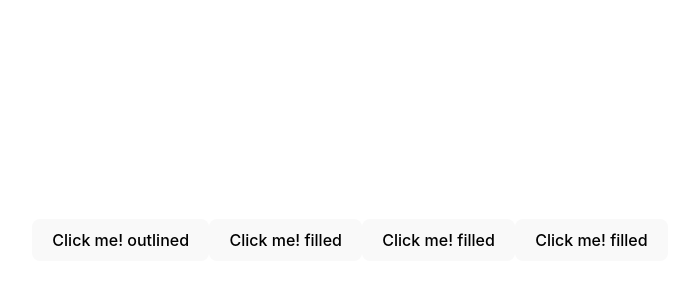
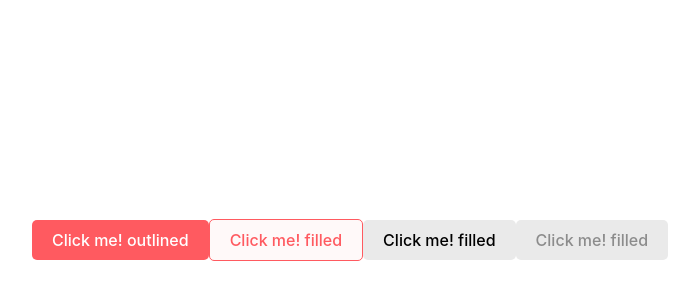
Before and after one commit to JoseCortez1/100LadrillosTest, a React (Vite) app: page / in a window 1280 px wide. Shown: the part 160-460 px from the top of the page, without its empty margins (290-989 px from the left). Built offline with nearby package versions, Linux system fonts and the light colour scheme.

Commit message:
Chore(StyledComponents): Added style to states of button

```diff
--- a/package.json
+++ b/package.json
@@ -11,7 +11,8 @@
   },
   "dependencies": {
     "react": "^18.2.0",
-    "react-dom": "^18.2.0"
+    "react-dom": "^18.2.0",
+    "styled-components": "^6.0.8"
   },
   "devDependencies": {
     "@types/react": "^18.2.15",
--- a/src/Components/Button.tsx
+++ b/src/Components/Button.tsx
@@ -1,7 +1,74 @@
 import { ButtonProps } from "../types";
 
-const Button = ({ onClick, children }: ButtonProps) => {
-	return <button onClick={onClick}>{children}</button>;
+import styled from "styled-components";
+
+const BaseButton = styled.button`
+	padding: 10px 20px;
+	border-radius: 5px;
+	cursor: pointer;
+	font-size: 16px;
+	border: none;
+	outline: none;
+	transition: background-color 0.2s, color 0.2s, border 0.2s;
+`;
+
+const NormalButton = styled(BaseButton)`
+	background-color: #ff5a60;
+	color: #ffffff;
+
+	&:hover {
+		background-color: #ff474b;
+	}
+`;
+
+const ContainedButton = styled(BaseButton)`
+	background-color: #eaeaea;
+	color: #000;
+
+	&:hover {
+		background-color: #dcdcdc;
+	}
+`;
+
+const OutlinedButton = styled(BaseButton)`
+	background-color: #fff9f9;
+	color: #ff5a60;
+	border: 1px solid #ff5a60;
+
+	&:hover {
+		background-color: #fff6f6;
+		border: 1px solid #ff474b;
+		color: #ff474b;
+	}
+`;
+
+const DisabledButton = styled(BaseButton)`
+	background-color: #eaeaea;
+	color: #8c8c8c;
+	cursor: not-allowed;
+
+	&:hover {
+		background-color: #eaeaea;
+		color: #8c8c8c;
+	}
+`;
+const Button = ({ onClick, children, type = "normal" }: ButtonProps) => {
+	const getButtonStyle = () => {
+		switch (type) {
+			case "contained":
+				return ContainedButton;
+			case "outlined":
+				return OutlinedButton;
+			case "disabled":
+				return DisabledButton;
+			default:
+				return NormalButton;
+		}
+	};
+
+	const ButtonStyle = getButtonStyle();
+
+	return <ButtonStyle onClick={onClick}>{children}</ButtonStyle>;
 };
 
 export default Button;
--- a/src/types.d.ts
+++ b/src/types.d.ts
@@ -1,5 +1,5 @@
 export interface ButtonProps {
 	onClick: () => void;
 	children: string;
-	type?: string;
+	type?: "normal" | "contained" | "outlined" | "disabled";
 }
```
Also changed, not shown: 2 other files (tests, documents, lock files or other folders).
